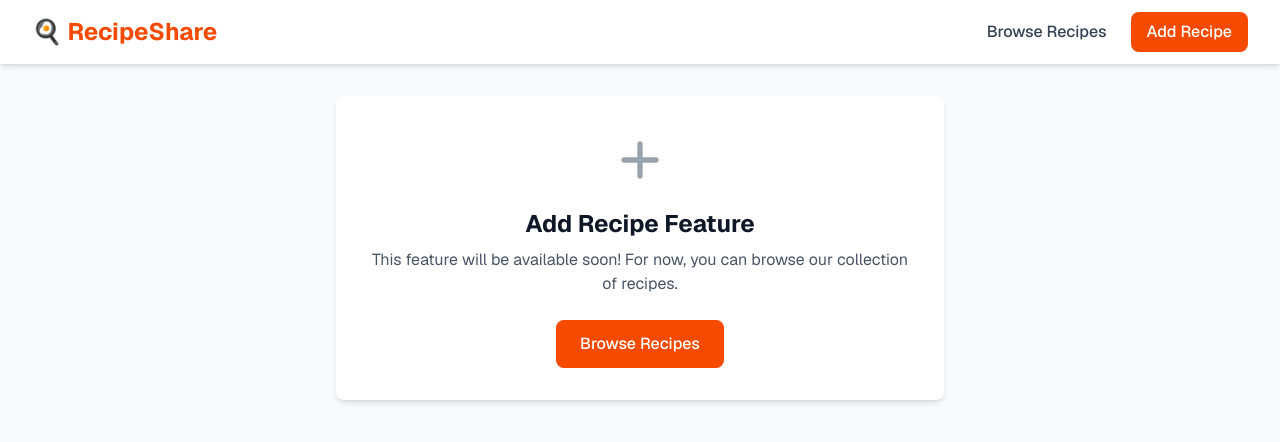
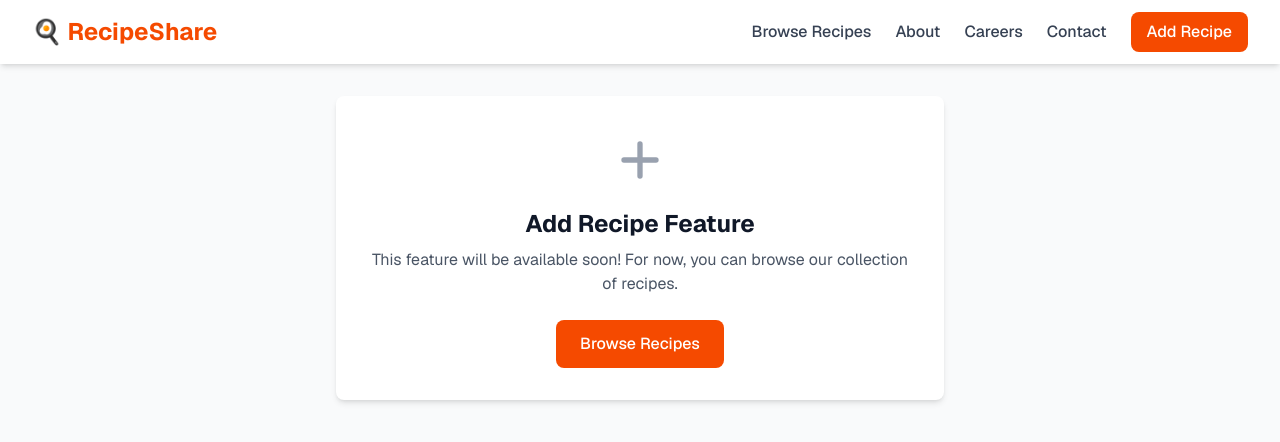
Before and after one commit to DaphneDana/Web-development, a Next.js app: page /add-recipe in a window 1280 px wide. Shown: the top 442 px of the page. Built offline with nearby package versions, Linux system fonts and the light colour scheme.

Commit message:
added the navbar

```diff
--- a/components/Navbar.tsx
+++ b/components/Navbar.tsx
@@ -1,5 +1,5 @@
 import Link from 'next/link';
-{/*Navbar*/}
+
 export default function Navbar() {
   return (
     <nav className="bg-white shadow-md sticky top-0 z-50">
@@ -12,6 +12,15 @@ export default function Navbar() {
             <Link href="/" className="text-gray-700 hover:text-orange-600 transition-colors font-medium">
               Browse Recipes
             </Link>
+            <Link href="/about" className="text-gray-700 hover:text-orange-600 transition-colors font-medium">
+              About
+            </Link>
+            <Link href="/careers" className="text-gray-700 hover:text-orange-600 transition-colors font-medium">
+              Careers
+            </Link>
+            <Link href="/contact" className="text-gray-700 hover:text-orange-600 transition-colors font-medium">
+              Contact
+            </Link>
             <Link href="/add-recipe" className="bg-orange-600 text-white px-4 py-2 rounded-lg hover:bg-orange-700 transition-colors font-medium">
               Add Recipe
             </Link>
```
